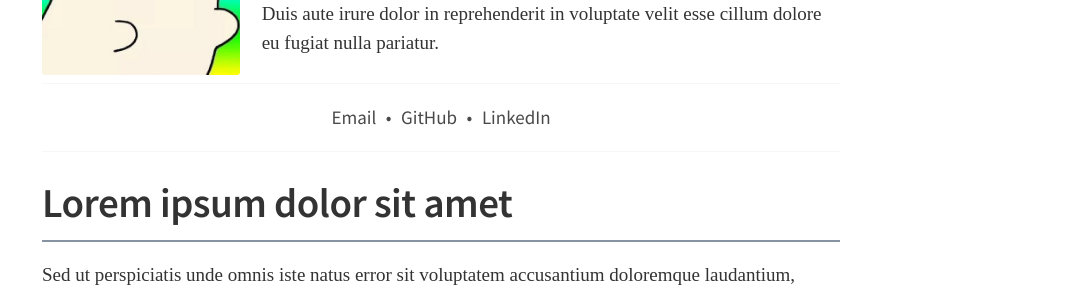
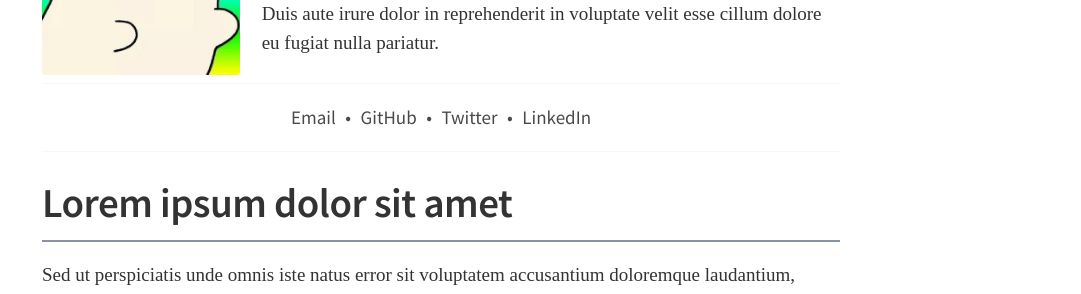
Before and after one commit to xivid/jekyll-theme-fibonacci, a Jekyll site: the page built from index.markdown, in a window 1280 px wide. Shown: the part 402-696 px from the top of the page, without its empty margins (199-1280 px from the left). Built offline with Jekyll 4.4.1, drawn with Linux system fonts in a browser that asks for light colours; nearby versions of some CDN libraries; some web fonts are replaced; our own code applies the rules of GitHub Pages for plain Markdown files.

Commit message:
prepare for publishing

```diff
--- a/_config.yml
+++ b/_config.yml
@@ -10,6 +10,7 @@ baseurl: "" # the subpath of your site, e.g. /blog
 url: "" # the base hostname & protocol for your site, e.g. http://example.com
 twitter_username: jekyllrb
 github_username:  jekyll
+linkedin_username: jekyll
 
 show_excerpts: true
 
--- a/_layouts/home.html
+++ b/_layouts/home.html
@@ -39,11 +39,15 @@ layout: default
 				Email
 			</a>
 			<span class="separator">&bull;</span>
-			<a href="https://github.com/{{ site.github }}">
+			<a href="https://github.com/{{ site.github_username }}">
 				GitHub
 			</a>
 			<span class="separator">&bull;</span>
-			<a href="https://linkedin.com/in/{{ site.linkedin }}">
+			<a href="https://twitter.com/{{ site.twitter_username }}">
+				Twitter
+			</a>
+			<span class="separator">&bull;</span>
+			<a href="https://linkedin.com/in/{{ site.linkedin_username }}">
 				LinkedIn
 			</a>
 		</div>
```
Also changed, not shown: LICENSE.txt, README.md, jekyll-theme-fibonacci.gemspec.
